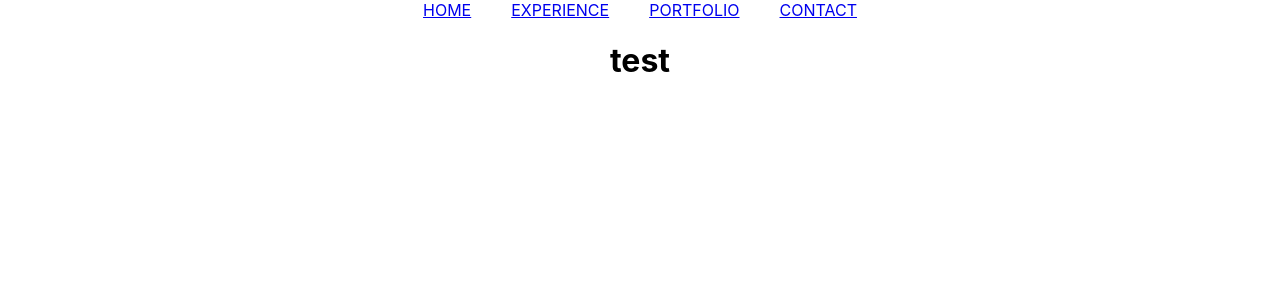
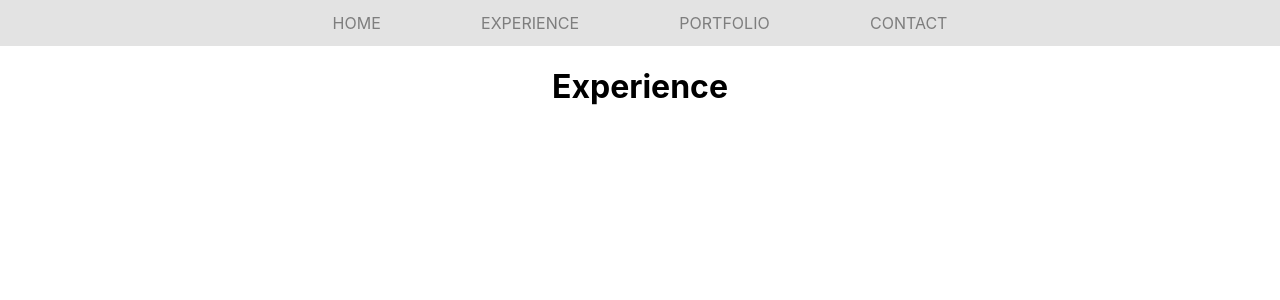
Before and after one commit to linyahu/personal-website, a React (Create React App) app: page /experience in a window 1280 px wide. Shown: the top 300 px of the page. Built offline with nearby package versions, Linux system fonts and the light colour scheme.

Commit message:
react router implemented

```diff
--- a/src/assets/App.css
+++ b/src/assets/App.css
@@ -23,16 +23,18 @@
   color: #61dafb;
 }
 
-@keyframes App-logo-spin {
-  from {
-    transform: rotate(0deg);
-  }
-  to {
-    transform: rotate(360deg);
-  }
+
+/**************************************
+                NAV BAR
+**************************************/
+.navbar {
+  padding: 1%;
+  background-color: rgba(200,200,200,0.5);
 }
 
 .navlink {
-  margin: 10px;
-  padding: 10px;
+  margin: 2%;
+  padding: 2%;
+  text-decoration: none;
+  color: rgba(100,100,100,0.8);
 }
--- a/src/components/App.js
+++ b/src/components/App.js
@@ -4,13 +4,16 @@ import '../assets/App.css';
 
 import { Route, NavLink, Switch } from 'react-router-dom';
 
-import Resume from './Resume'
+import Home from './Home'
+import Experience from './Experience'
+import Portfolio from './Portfolio'
+import Contact from './Contact'
 
 class App extends Component {
 
   renderNavBar() {
     return (
-      <div>
+      <div className="navbar">
         <NavLink className="navlink" to="/">HOME</NavLink>
         <NavLink className="navlink" to="/experience">EXPERIENCE</NavLink>
         <NavLink className="navlink" to="/portfolio">PORTFOLIO</NavLink>
@@ -23,7 +26,12 @@ class App extends Component {
     return (
       <div className="App">
         { this.renderNavBar() }
-        <Resume />
+        <Switch>
+          <Route exact path="/" component={props => <Home {...props} />} />
+          <Route exact path="/experience" component={props => <Experience {...props} />} />
+          <Route exact path="/portfolio" component={props => <Portfolio {...props} />} />
+          <Route exact path="/contact" component={props => <Contact {...props} />} />
+        </Switch>
 
       </div>
     );
--- /dev/null
+++ b/src/components/Contact.js
@@ -0,0 +1,14 @@
+import React, { Component } from 'react'
+
+class Contact extends Component {
+
+  render() {
+    return (
+      <div className="experience">
+        <h1>contact me page</h1>
+      </div>
+    )
+  }
+}
+
+export default Contact
--- /dev/null
+++ b/src/components/Experience.js
@@ -0,0 +1,14 @@
+import React, { Component } from 'react'
+
+class Experience extends Component {
+
+  render() {
+    return (
+      <div className="">
+        <h1>Experience</h1>
+      </div>
+    )
+  }
+}
+
+export default Experience
--- /dev/null
+++ b/src/components/Home.js
@@ -0,0 +1,14 @@
+import React, { Component } from 'react'
+
+class Home extends Component {
+
+  render() {
+    return (
+      <div className="experience">
+        <h1>home page</h1>
+      </div>
+    )
+  }
+}
+
+export default Home
--- /dev/null
+++ b/src/components/Portfolio.js
@@ -0,0 +1,14 @@
+import React, { Component } from 'react'
+
+class Portfolio extends Component {
+
+  render() {
+    return (
+      <div className="experience">
+        <h1>this is the portfolio page</h1>
+      </div>
+    )
+  }
+}
+
+export default Portfolio
--- a/src/components/Resume.js
+++ /dev/null
@@ -1,14 +0,0 @@
-import React, { Component } from 'react'
-
-class Resume extends Component {
-
-  render() {
-    return (
-      <div className="resume">
-        <h1>test</h1>
-      </div>
-    )
-  }
-}
-
-export default Resume
```
